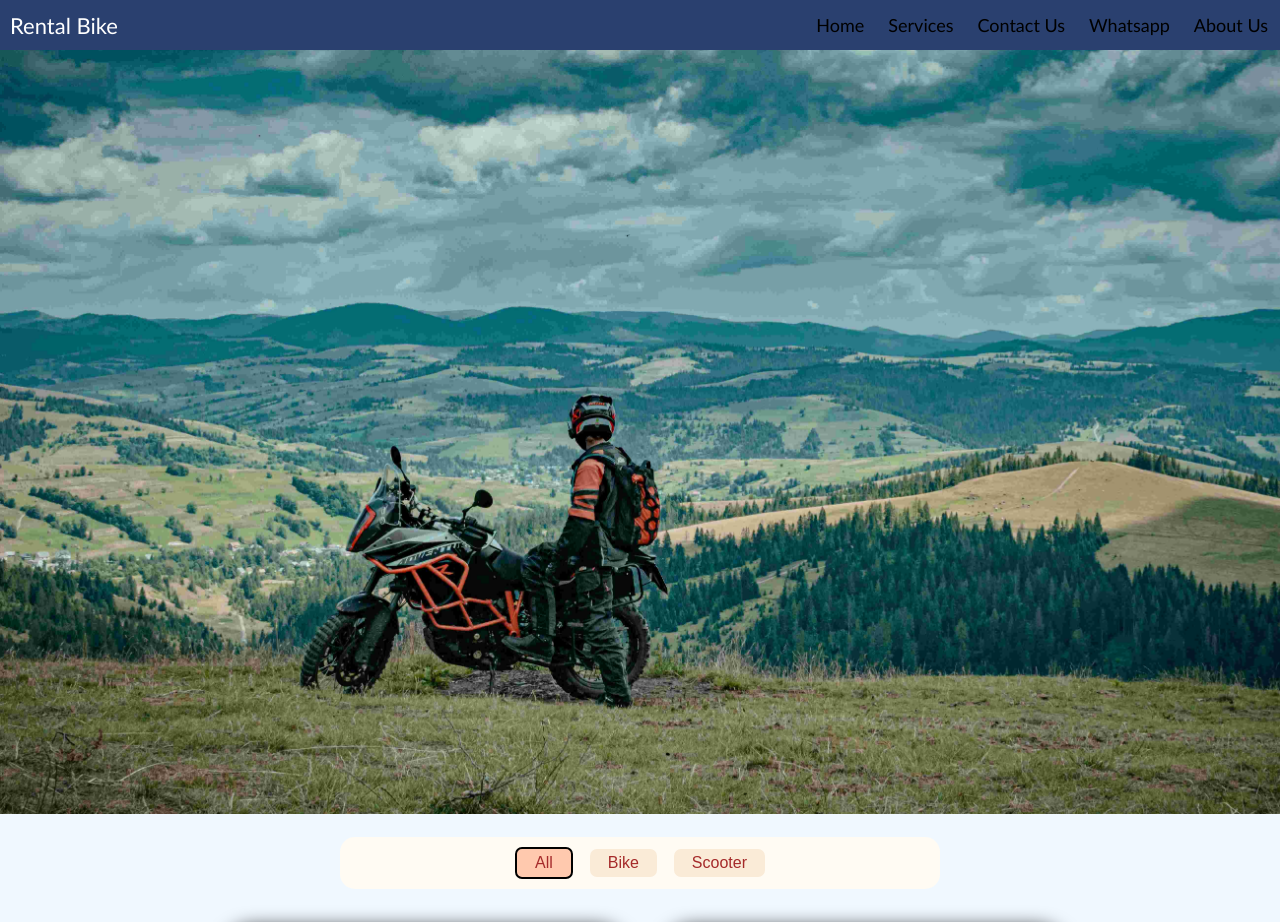
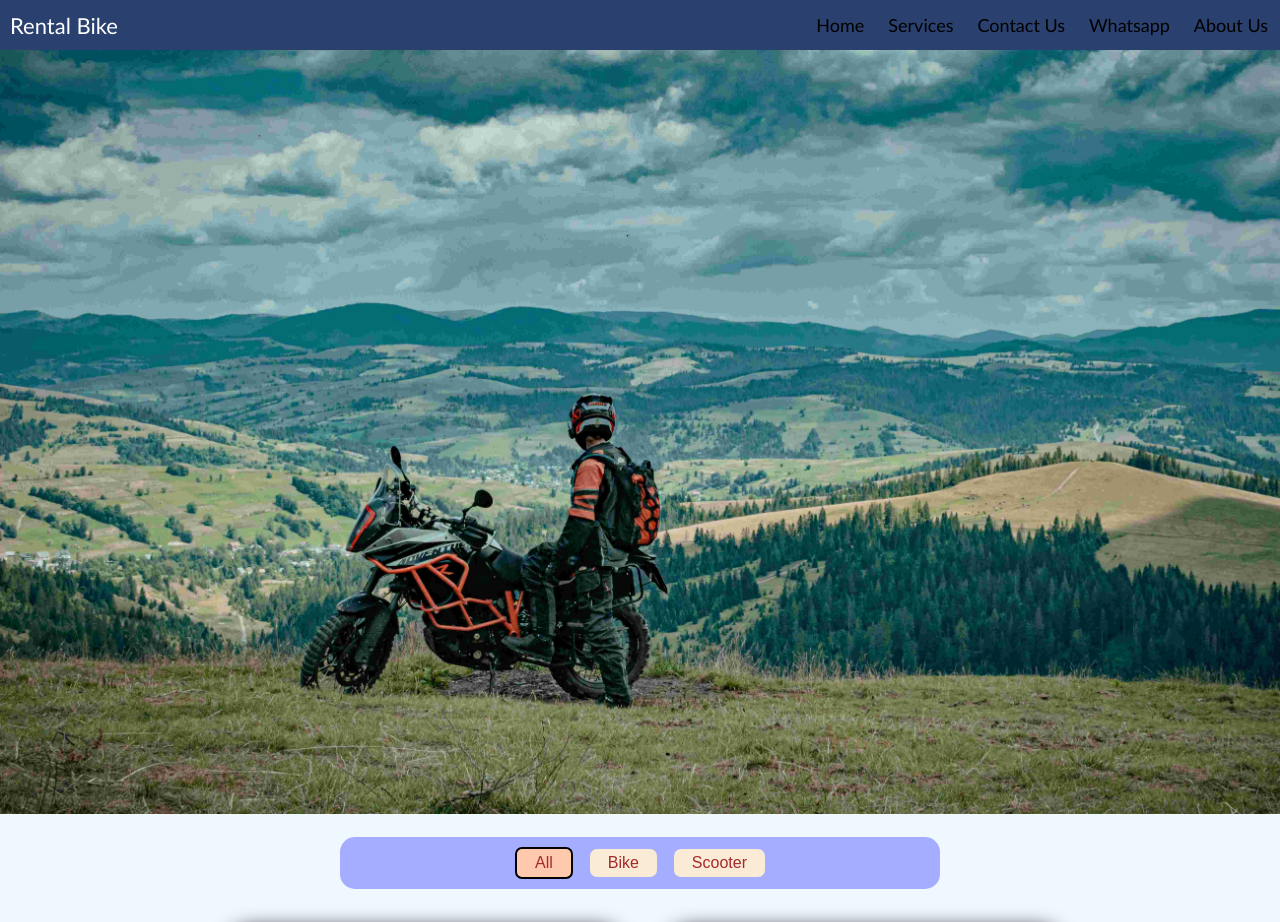
Before and after one commit to samirdhoran2000/prakash_bike, a React (Vite) app: page / in a window 1280 px wide. Shown: the top 922 px of the page. Built offline with nearby package versions, Linux system fonts and the light colour scheme.

Commit message:
category colour

```diff
--- a/src/components/Card.jsx
+++ b/src/components/Card.jsx
@@ -115,7 +115,7 @@ const Card = () => {
       <div className="category-main-container">
         <div
           style={{
-            background: "#fffbf3",
+            background: "rgb(164 173 255)",
             padding: "10px",
             width: "600px",
             display: "flex",
--- a/src/components/card.css
+++ b/src/components/card.css
@@ -18,7 +18,7 @@
 }
 .category-btn {
   font-size: 16px;
-  background-color: rgb(164 173 255);
+  background-color: antiquewhite;
   color: brown;
   padding: 5px 18px;
   border-radius: 7px;
```
